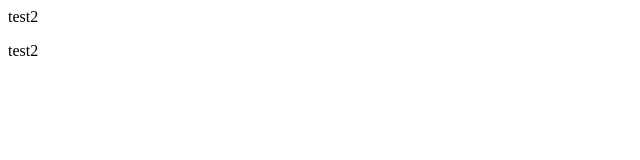
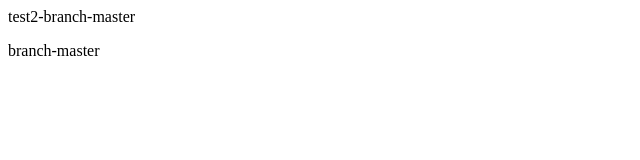
Before and after one commit to jaye719/test2, a plain HTML site: page index.html in a window 1280 px wide. Shown: the whole page, without its empty margins (0-640 px from the left). Drawn offline with Linux system fonts and the light colour scheme.

Commit message:
Update index.html
master-branch

```diff
--- a/index.html
+++ b/index.html
@@ -3,7 +3,7 @@
  * @author: table
  * @version: html
  * @Date: 2020-03-16 11:13:16
- * @LastEditTime: 2020-03-16 11:52:54
+ * @LastEditTime: 2020-03-16 14:31:31
  -->
 <!DOCTYPE html>
 <html lang="en">
@@ -13,7 +13,7 @@
     <title>Document</title>
 </head>
 <body>
-    test2
-    <p>test2</p>
+    test2-branch-master
+    <p>branch-master</p>
 </body>
 </html>
```
